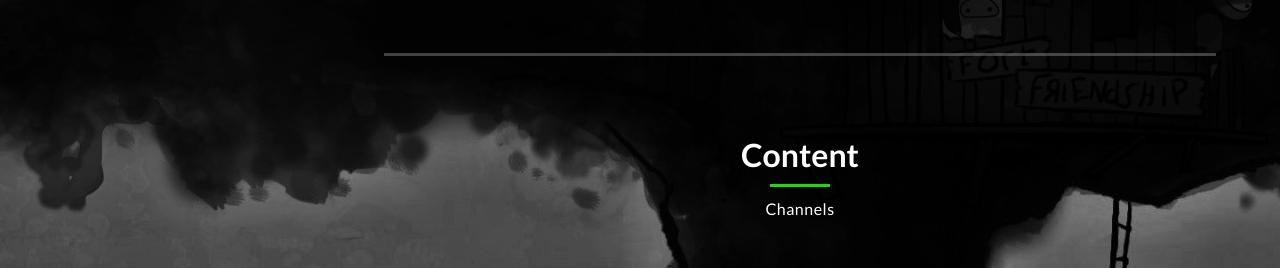
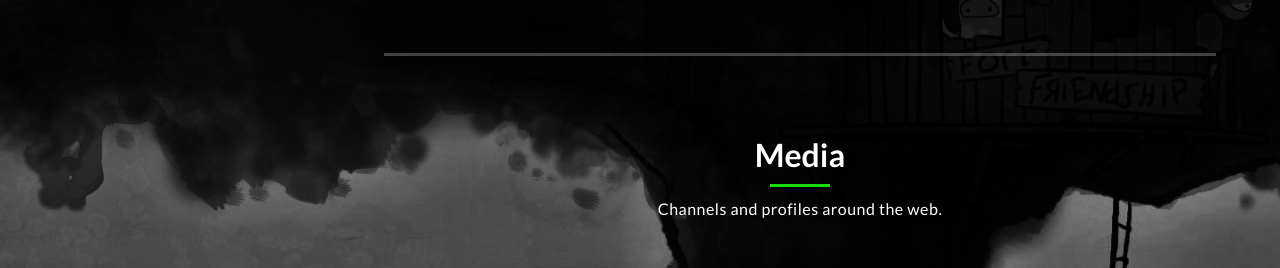
Before and after one commit to bugcatchernade/bugcatchernade.github.io, a plain HTML site: page index.html in a window 1280 px wide. Shown: the part 952-1220 px from the top of the page. Drawn offline with Linux system fonts and the light colour scheme.

Commit message:
Update index.html

```diff
--- a/index.html
+++ b/index.html
@@ -116,10 +116,10 @@ https://templatemo.com/tm-531-reflux
       <section class="section my-services" data-section="section2">
         <div class="container">
           <div class="section-heading">
-            <h2>Content</h2>
+            <h2>Media</h2>
             <div class="line-dec"></div>
             <span
-              >Channels</span
+              >Channels and profiles around the web.</span
             >
           </div>
           <div class="row">
```
